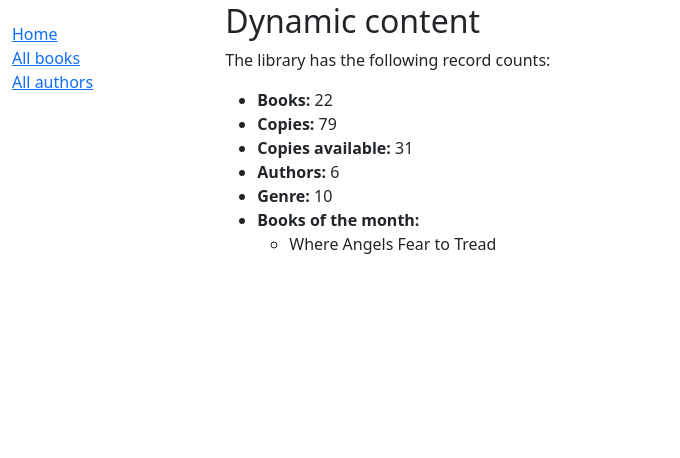
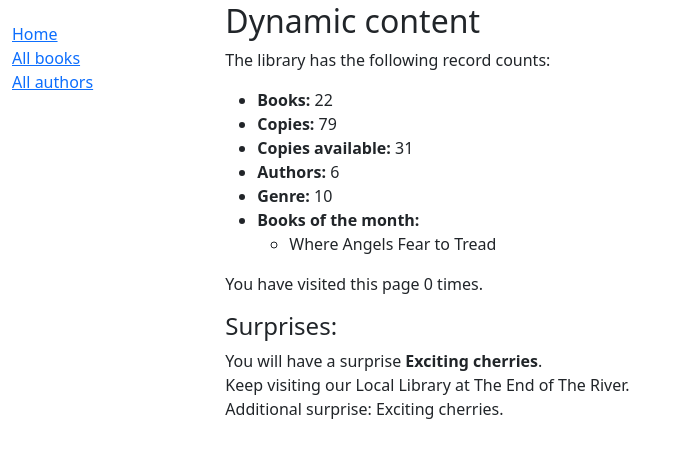
Before and after one commit to liewchooichin/orange_wonders, a Django app: page /book_catalog/ in a window 1280 px wide. Shown: the part 54-512 px from the top of the page, without its empty margins (0-680 px from the left). Run offline with Django 5.2, Linux system fonts and the light colour scheme; data comes from the database, SQL or seed files in the repository; both versions use the stored data as it was after the commit.

Commit message:
session cookie

```diff
--- a/mdn_tutorial/book_catalog/templates/index.html
+++ b/mdn_tutorial/book_catalog/templates/index.html
@@ -8,6 +8,7 @@
 
   <p>
     Welcome to LocalLibrary, a website developed by
+    <em>Badger Underground with guidance from the Master </em>
     <em>Mozilla Developer Network</em>!
   </p>
 
@@ -27,4 +28,15 @@
       </ul>
     </li>
   </ul>
+  <!--Session cookie-->
+  <p>You have visited this page {{ num_visits }} time{{num_visits|pluralize }}.</p>
+
+  <p>
+    <h4>Surprises:</h4>
+    You will have a surprise <strong>{{ name_prize }}</strong>.
+    <br>
+    Keep visiting our Local Library at The End of The River.
+    <br>
+    Additional surprise: {{ prizes|random }}.
+  </p>
 {% endblock %}
--- a/mdn_tutorial/book_catalog/views.py
+++ b/mdn_tutorial/book_catalog/views.py
@@ -28,12 +28,27 @@ def index(request):
     #for i, book in enumerate(featured_book_list):
     #    featured_books += f"{book.title}, "
 
+    # Session cookie: Getting visit counts
+    num_visits = request.session.get('num_visits', 0)
+    request.session['num_visits'] = num_visits + 1
+    # Surprise prizes to be given to visitors
+    prizes = ['Zesty blueberries', 'Mysterious blackberries', 'Exciting cherries', 'Wonderful strawberries', 'Amazing plums', 'Gracious grapes', 'Happy bananas', 'Forever papayas']
+    from random import random
+    import math
+    name_prize = prizes[math.floor(random()*len(prizes))]
+    request.session.get('name_prize', name_prize)
+
+
+    # Context information to return
     context = {
         'num_books': num_books,
         'num_instances': num_instances,
         'num_instances_available': num_instances_available,
         'num_authors': num_authors,
         'num_genre': num_genre,
+        'num_visits': num_visits,
+        'name_prize': name_prize,
+        'prizes': prizes,
         'featured_books': featured_books,
         'title_of_page': "Local Library at The End of the River",
     }
```
Also changed, not shown: mdn_tutorial/db.sqlite3.
